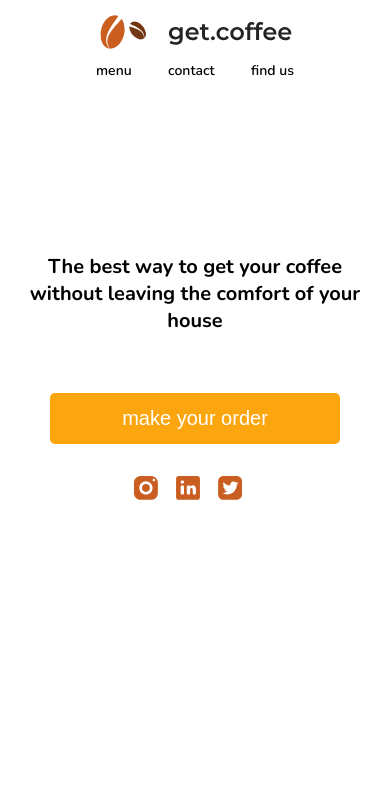
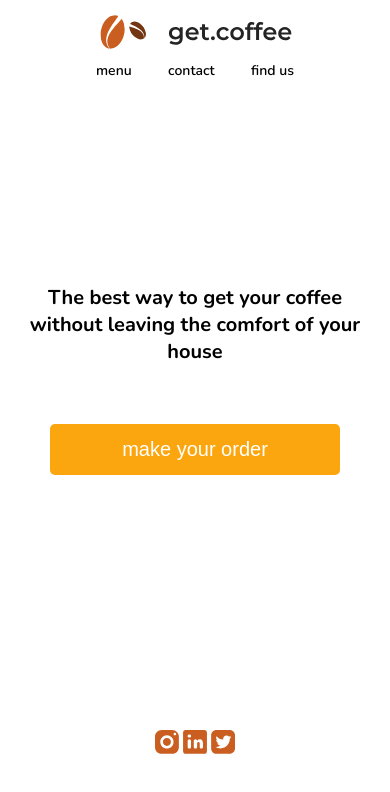
Before and after one commit to kaiqueguzto/get-coffe, a plain HTML site: page index.html in a window 390 px wide. Drawn offline with nearby package versions, Linux system fonts and the light colour scheme.

Commit message:
End challange

```diff
--- a/index.html
+++ b/index.html
@@ -32,7 +32,7 @@
     <div>
       <h1>The best way to get your coffee without leaving the comfort of your house</h1>
       <button>make your order</button>
-      <div class="wrapper-icons">
+      <div class="wrapper-icons pc">
         <a href=""><img src="/assets/instagram.svg" alt=""></a>
         <a href=""><img src="/assets/linkedin.svg" alt=""></a>
         <a href=""><img src="/assets/twitter.svg" alt=""></a>
@@ -43,5 +43,13 @@
 
   </section>
 
+  <footer class="main footer-mobile">
+    <div class="wrapper-icons">
+      <a href=""><img src="/assets/instagram.svg" alt=""></a>
+      <a href=""><img src="/assets/linkedin.svg" alt=""></a>
+      <a href=""><img src="/assets/twitter.svg" alt=""></a>
+    </div>
+  </footer>
+
 </body>
 </html>
```
Also changed, not shown: css/reset.css (line endings or trailing spaces).
